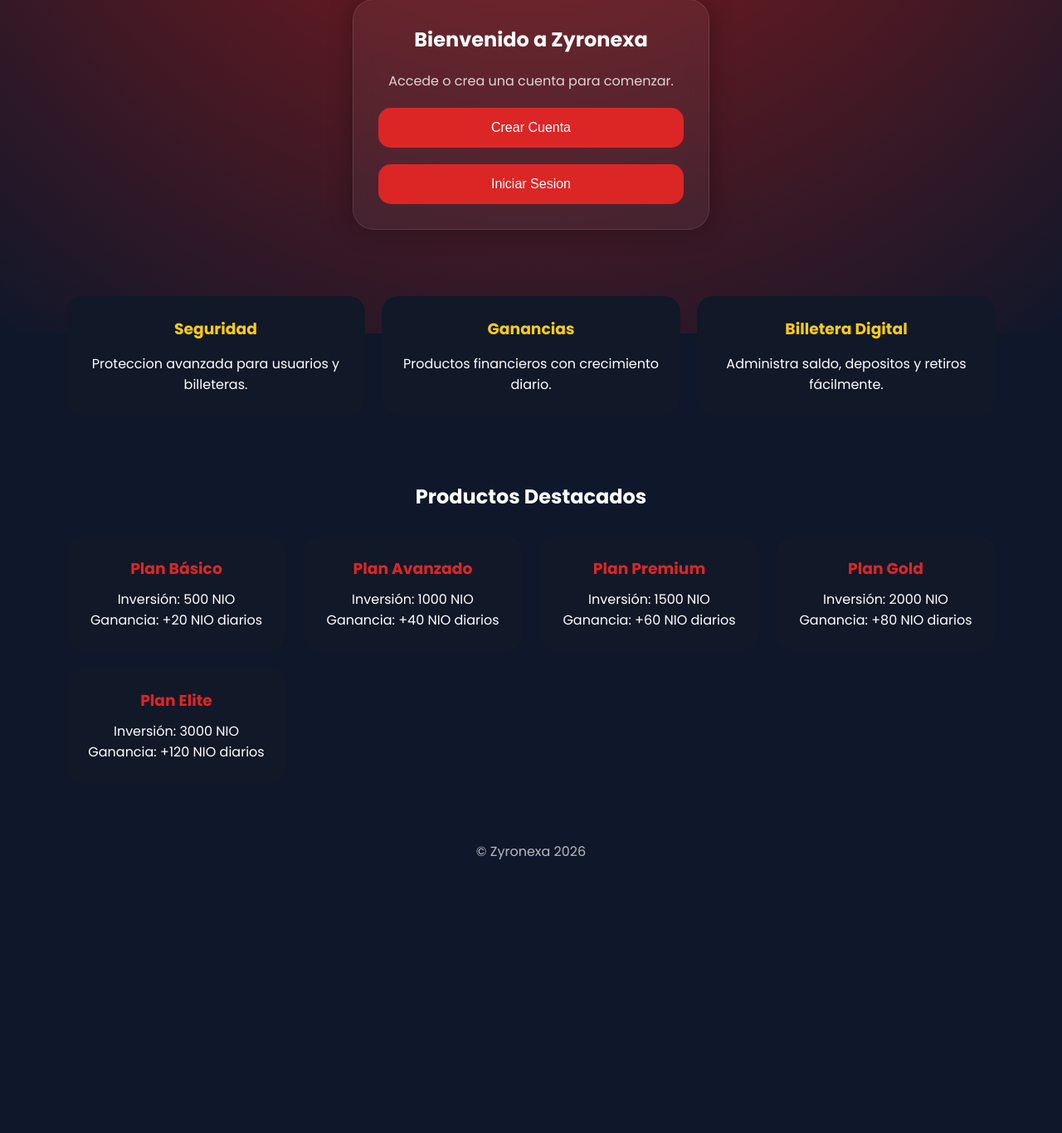
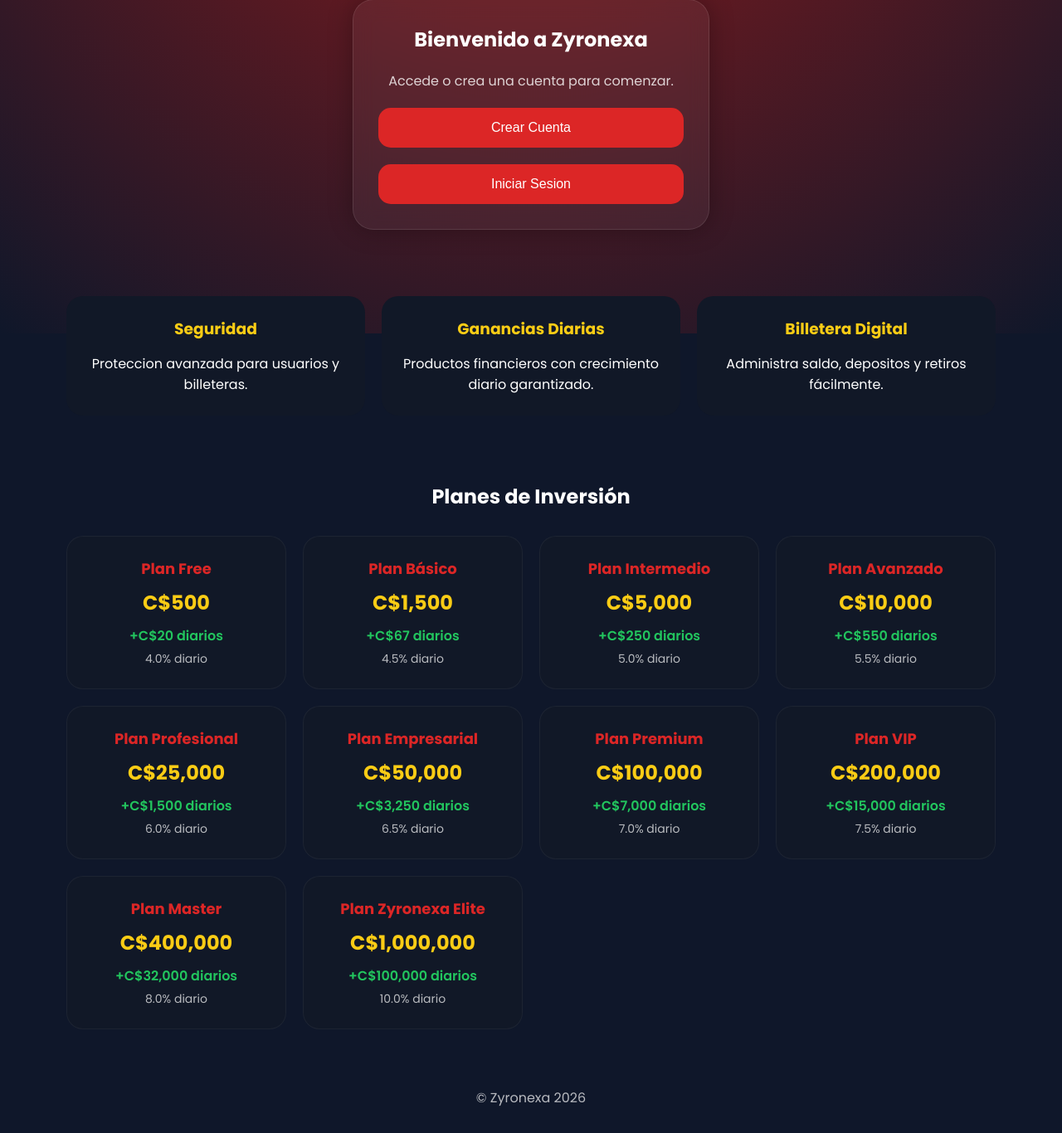
Before and after one commit to Darvispolanco/Zyronexa, a Flask app: page / in a window 1280 px wide. Shown: the part 398-1764 px from the top of the page at 83% size. Before the commit the page ends 1435 px from the top, so only its background shows below. Run offline with Flask 3, Linux system fonts and the light colour scheme; some libraries are stand-ins or nearby versions.

Commit message:
Update index.html

```diff
--- a/templates/index.html
+++ b/templates/index.html
@@ -196,11 +196,31 @@ button:hover{
     padding:25px;
     border-radius:20px;
     text-align:center;
+    border:1px solid rgba(255,255,255,0.05);
 }
 
 .producto h3{
     color:#dc2626;
     margin-bottom:10px;
+    font-size:18px;
+}
+
+.producto .precio{
+    font-size:24px;
+    font-weight:700;
+    color:#facc15;
+    margin:10px 0;
+}
+
+.producto .ganancia{
+    color:#22c55e;
+    font-weight:600;
+}
+
+.producto .porcentaje{
+    opacity:0.7;
+    font-size:14px;
+    margin-top:5px;
 }
 
 footer{
@@ -217,6 +237,10 @@ footer{
 
     .logo-neon{
         font-size:14px;
+    }
+
+    .hero h1{
+        font-size:35px;
     }
 }
 </style>
@@ -244,15 +268,13 @@ async function registrar(){
     const nombre = document.getElementById("nombre").value.trim();
     const telefono = document.getElementById("telefono").value.trim();
     const password = document.getElementById("password").value;
-    const banco = document.getElementById("banco").value.trim();
 
-    // Validación en frontend
-    if(!nombre || !telefono || !password || !banco){
+    if(!nombre ||!telefono ||!password){
         alert("Todos los campos son obligatorios");
         return;
     }
 
-    const datos = { nombre, telefono, password, banco };
+    const datos = { nombre, telefono, password };
 
     try {
         const respuesta = await fetch("/registro", {
@@ -277,7 +299,7 @@ async function iniciarSesion(){
     const telefono = document.getElementById("loginTelefono").value.trim();
     const password = document.getElementById("loginPassword").value;
 
-    if(!telefono || !password){
+    if(!telefono ||!password){
         alert("Todos los campos son obligatorios");
         return;
     }
@@ -337,7 +359,6 @@ de manera moderna y segura desde cualquier dispositivo.
     <input type="text" id="nombre" placeholder="Nombre completo" required>
     <input type="text" id="telefono" placeholder="Numero de telefono" required>
     <input type="password" id="password" placeholder="Contrasena" required>
-    <input type="text" id="banco" placeholder="Número de cuenta bancaria" required>
     <button onclick="registrar()">Registrarse y recibir 500 NIO</button>
     <button onclick="volverInicio()">Volver</button>
 </div>
@@ -356,8 +377,8 @@ de manera moderna y segura desde cualquier dispositivo.
         <p>Proteccion avanzada para usuarios y billeteras.</p>
     </div>
     <div class="card">
-        <h3>Ganancias</h3>
-        <p>Productos financieros con crecimiento diario.</p>
+        <h3>Ganancias Diarias</h3>
+        <p>Productos financieros con crecimiento diario garantizado.</p>
     </div>
     <div class="card">
         <h3>Billetera Digital</h3>
@@ -366,36 +387,76 @@ de manera moderna y segura desde cualquier dispositivo.
 </section>
 
 <section class="productos">
-    <h2>Productos Destacados</h2>
+    <h2>Planes de Inversión</h2>
     <div class="product-grid">
         <div class="producto">
+            <h3>Plan Free</h3>
+            <p class="precio">C$500</p>
+            <p class="ganancia">+C$20 diarios</p>
+            <p class="porcentaje">4.0% diario</p>
+        </div>
+
+        <div class="producto">
             <h3>Plan Básico</h3>
-            <p>Inversión: 500 NIO</p>
-            <p>Ganancia: +20 NIO diarios</p>
+            <p class="precio">C$1,500</p>
+            <p class="ganancia">+C$67 diarios</p>
+            <p class="porcentaje">4.5% diario</p>
+        </div>
+
+        <div class="producto">
+            <h3>Plan Intermedio</h3>
+            <p class="precio">C$5,000</p>
+            <p class="ganancia">+C$250 diarios</p>
+            <p class="porcentaje">5.0% diario</p>
         </div>
 
         <div class="producto">
             <h3>Plan Avanzado</h3>
-            <p>Inversión: 1000 NIO</p>
-            <p>Ganancia: +40 NIO diarios</p>
+            <p class="precio">C$10,000</p>
+            <p class="ganancia">+C$550 diarios</p>
+            <p class="porcentaje">5.5% diario</p>
+        </div>
+
+        <div class="producto">
+            <h3>Plan Profesional</h3>
+            <p class="precio">C$25,000</p>
+            <p class="ganancia">+C$1,500 diarios</p>
+            <p class="porcentaje">6.0% diario</p>
+        </div>
+
+        <div class="producto">
+            <h3>Plan Empresarial</h3>
+            <p class="precio">C$50,000</p>
+            <p class="ganancia">+C$3,250 diarios</p>
+            <p class="porcentaje">6.5% diario</p>
         </div>
 
         <div class="producto">
             <h3>Plan Premium</h3>
-            <p>Inversión: 1500 NIO</p>
-            <p>Ganancia: +60 NIO diarios</p>
+            <p class="precio">C$100,000</p>
+            <p class="ganancia">+C$7,000 diarios</p>
+            <p class="porcentaje">7.0% diario</p>
         </div>
 
         <div class="producto">
-            <h3>Plan Gold</h3>
-            <p>Inversión: 2000 NIO</p>
-            <p>Ganancia: +80 NIO diarios</p>
+            <h3>Plan VIP</h3>
+            <p class="precio">C$200,000</p>
+            <p class="ganancia">+C$15,000 diarios</p>
+            <p class="porcentaje">7.5% diario</p>
         </div>
 
         <div class="producto">
-            <h3>Plan Elite</h3>
-            <p>Inversión: 3000 NIO</p>
-            <p>Ganancia: +120 NIO diarios</p>
+            <h3>Plan Master</h3>
+            <p class="precio">C$400,000</p>
+            <p class="ganancia">+C$32,000 diarios</p>
+            <p class="porcentaje">8.0% diario</p>
+        </div>
+
+        <div class="producto">
+            <h3>Plan Zyronexa Elite</h3>
+            <p class="precio">C$1,000,000</p>
+            <p class="ganancia">+C$100,000 diarios</p>
+            <p class="porcentaje">10.0% diario</p>
         </div>
     </div>
 </section>
```
